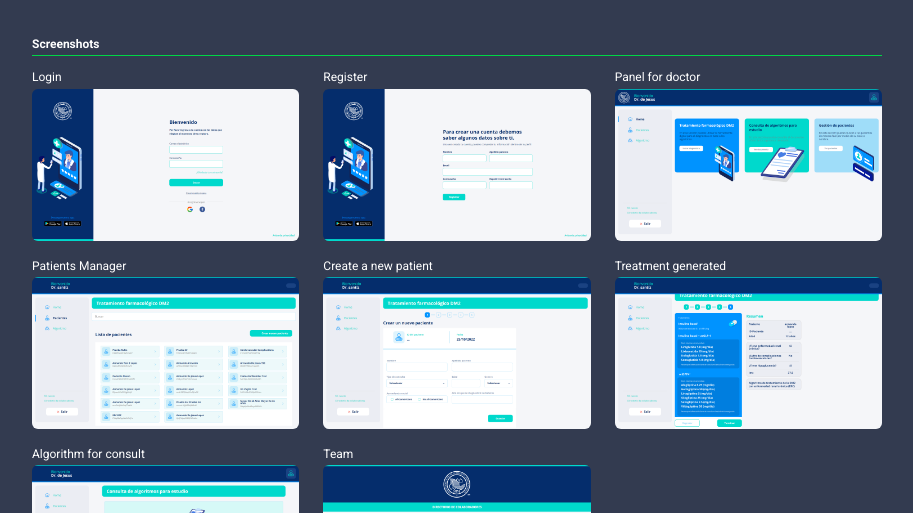
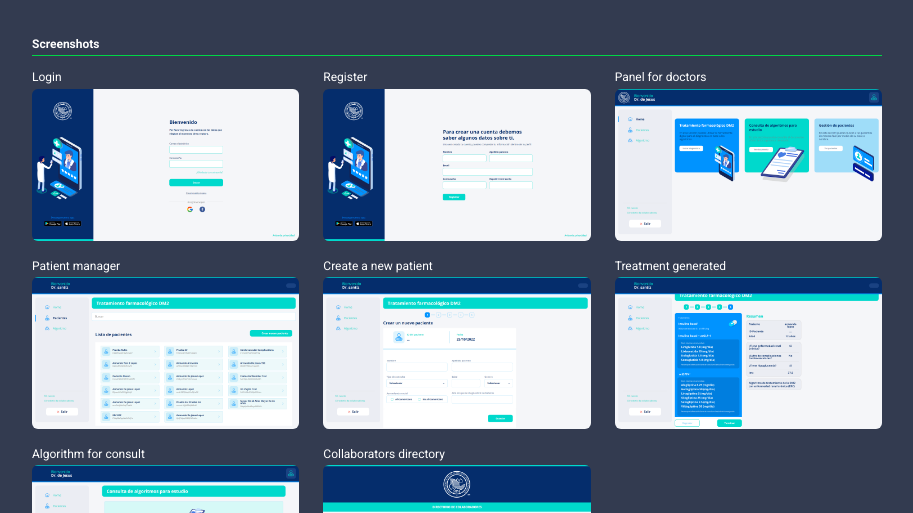
Before and after one commit to armandojes/portfolio, a React (Create React App) app: page /project-detail/0 in a window 1280 px wide. Shown: the part 1068-1581 px from the top of the page, without its empty margins (183-1096 px from the left). Built offline with nearby package versions, Linux system fonts and the light colour scheme.

Commit message:
fix  warning

```diff
--- a/src/data.ts
+++ b/src/data.ts
@@ -84,12 +84,12 @@ const projects: Array<ProjectsType> = [
     screenshots: [
       { label: 'Login', picture: smenLogin },
       { label: 'Register', picture: smenRegister },
-      { label: 'Panel for doctor', picture: smenPanel },
-      { label: 'Patients Manager', picture: smenPatients },
+      { label: 'Panel for doctors', picture: smenPanel },
+      { label: 'Patient manager', picture: smenPatients },
       { label: 'Create a new patient', picture: smenCreatePatint },
       { label: 'Treatment generated', picture: smenTreatment },
-      { label: 'Algorithm for consult', picture: smenAlgoritm },
-      { label: 'Team', picture: smenTeam },
+      { label: 'Algorithm for consult ', picture: smenAlgoritm },
+      { label: 'Collaborators directory', picture: smenTeam },
     ],
   },
   {
--- a/src/pages/projectDetail/components/technicalDetails.tsx
+++ b/src/pages/projectDetail/components/technicalDetails.tsx
@@ -25,9 +25,9 @@ const TechnicalDetails: FC<TechnicalDetailsProps> = ({ data }) => (
     <DividerWithTitle content="Technical detail" />
     <div>
       {data.map((element, index) => (
-        <Row>
+        <Row key={index}>
           <Icon />
-          <Text key={index}>{element}</Text>
+          <Text>{element}</Text>
         </Row>
       ))}
     </div>
```
